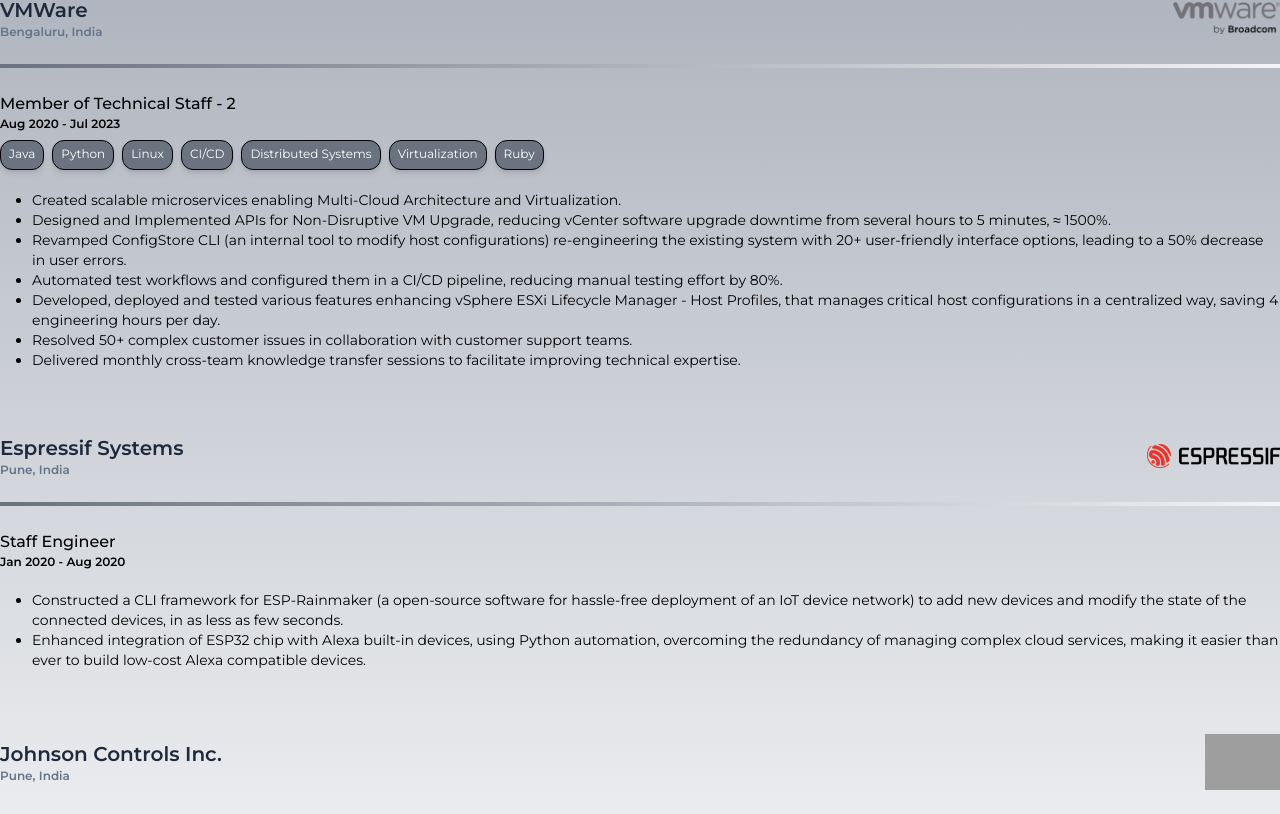
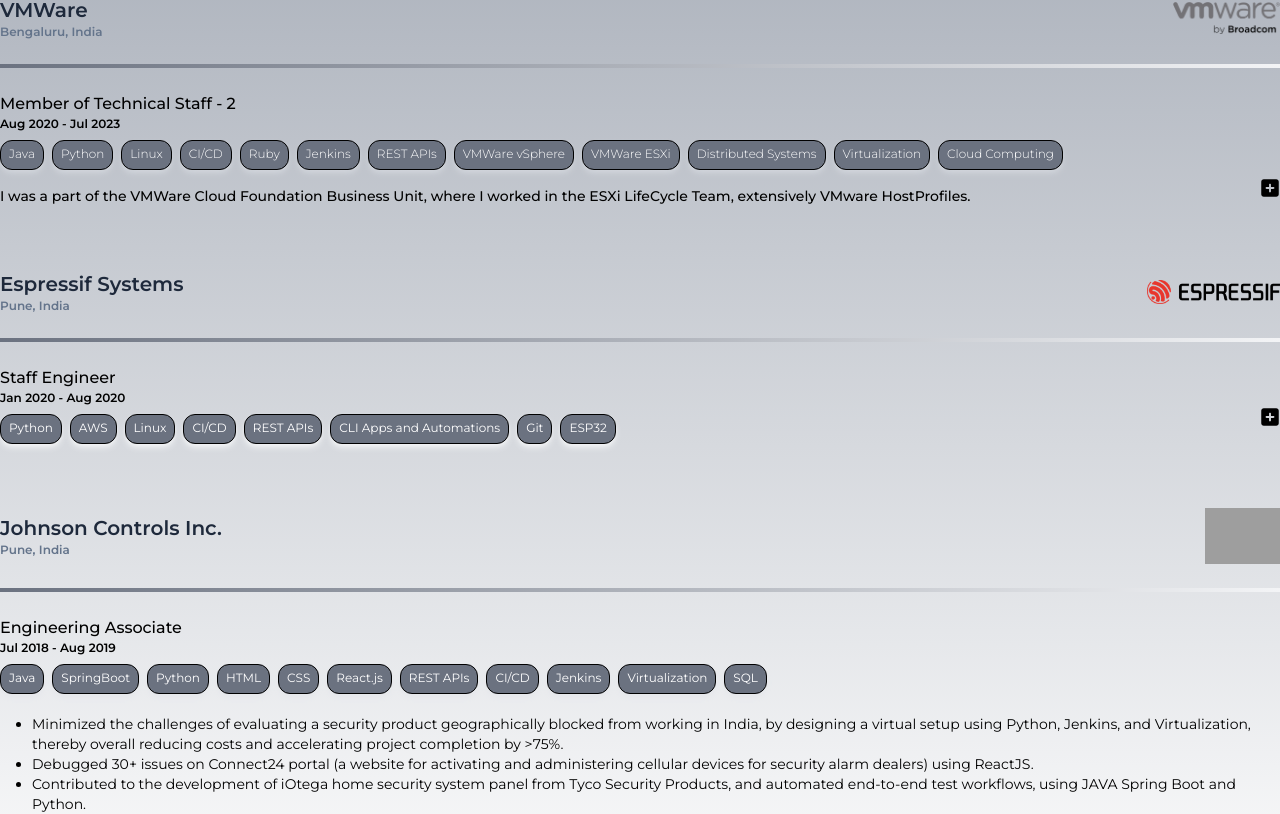
Before and after one commit to himeghasingh/himeghasingh.github.io, a React (Create React App) app: page /experience in a window 1280 px wide. Shown: the part 272-1086 px from the top of the page. Built offline with nearby package versions, Linux system fonts and the light colour scheme; grey boxes are pictures that could not be loaded.

Commit message:
updated collapsible button

```diff
--- a/src/components/Experience.jsx
+++ b/src/components/Experience.jsx
@@ -1,21 +1,85 @@
-import React from 'react';
+import React, { useState } from 'react';
 import vmwareLogo from '../assets/vmwareLogo.png';
 import espressifLogo from '../assets/espressifLogo.png';
+import plusSign from '../assets/plusSign.png';
 import jciLogo from '../assets/jciLogo.png';
 import vitLogo from '../assets/vitLogo.png';
 import 'animate.css/animate.min.css';
+import { CiSquarePlus, CiSquareMinus } from "react-icons/ci";
+import { FaSquarePlus, FaSquareMinus } from "react-icons/fa6";
+
+
+
 
 
 const vitLogoUrl = 'https://example.com/vit-logo.png';
+const vmwareSkills = [
+  'Java',
+  'Python',
+  'Linux',
+  'CI/CD',
+  'Ruby',
+  'Jenkins',
+  'REST APIs',
+  'VMWare vSphere',
+  'VMWare ESXi',
+  'Distributed Systems',
+  'Virtualization',
+  'Cloud Computing',
+  // Add more skills as needed
+];
+const espressifSkills = [
+  'Python',
+  'AWS',
+  'Linux',
+  'CI/CD',
+  'REST APIs',
+  'CLI Apps and Automations',
+  'Git',
+  'ESP32',
+  // Add more skills as needed
+];
+const jciSkills = [
+  'Java',
+  'SpringBoot',
+  'Python',
+  'HTML',
+  'CSS',
+  'React.js',
+  'REST APIs',
+  'CI/CD',
+  'Jenkins',
+  'Virtualization',
+  'SQL',
+  // Add more skills as needed
+];
+const jciInternSkills = [
+  'Node.js',
+  'MongoDB',
+  'Cloud Storage',
+  'HVAC',
+  // Add more skills as needed
+];
+
+
 const Experience = () => {
+  const [showRoles, setShowRoles] = useState(false);
+  const toggleRoles = () => {
+    setShowRoles(!showRoles);
+  };
+  const [isTextVisible, setIsTextVisible] = useState(false);
+
+  const toggleTextVisibility = () => {
+    // Toggle the state
+    setIsTextVisible(!isTextVisible);
+  };
   return (
-      <div className = "w-full bg-gradient-to-b from-gray-400  to-white transition-opacity">
+    <div className="w-full bg-gradient-to-b from-gray-400  to-white transition-opacity">
       <div className=" mx-auto max-w-screen-xl min-h-screen flex flex-col items-center justify-center mb-20 ">
-      {/* <div className="text-md sm:text-3xl font-bold text-white mb-8 mt-40 hover:scale-200"> */}
-      <div className="text-md sm:text-3xl font-bold text-white mb-8 mt-40">
+        <div className="text-md sm:text-3xl font-bold text-white mb-8 mt-40 style={{ textShadow: '20px 20px 4px rgba(0, 0, 0, 1.0)' }}">
           EXPERIENCE
         </div>
-      <ul className=' flex flex-col items-center justify-center'>
+        <ul className='flex flex-col  justify-center'>
           <li className="mt-10">
             <div className="flex items-center justify-between">
               <div className="text-md sm:text-xl font-semibold text-slate-800 mr-2 ">
@@ -25,31 +89,37 @@
               <div className='flex items-center justify-end'>
                 <img src={vmwareLogo} alt="VMware Logo" className="h-8 w-26 items-right" style={{ marginLeft: '20' }} /> </div>
             </div>
-          <div className="w-500 h-1 bg-gradient-to-r from-gray-500 to-gray-100 mt-6 mb-6 custom-animation"></div>
+            <div className="w-full h-1 bg-gradient-to-r from-gray-500 to-gray-100 mt-6 mb-6 custom-animation"></div>
+
+
                 <p className='mt-5 font-medium'>Member of Technical Staff - 2</p>
                 <p className="text-xs font-semibold">Aug 2020 - Jul 2023</p>
-          <div className='flex flex-row mt-2'>
-          <div className="border border-black px-2 rounded-xl bg-gray-500 pb-1 shadow-md mr-2">
-            <span className="text-white text-xs ">Java</span>
+
+                <div className="flex flex-row mt-2 font-secondary font-light">
+                  {vmwareSkills.map((skill, index) => (
+                    <div key={index} className="border border-black px-2 rounded-xl bg-gray-500 pb-1 shadow-md shadow-gray-300 mr-2  hover:shadow-xl hover:shadow-gray-200 cursor-pointer transform hover:translate-y-[-1px] transition duration-100 ease-in-out">
+                      <span className="text-white text-xs ">{skill}</span>
                     </div>
-          <div className="border border-black px-2 rounded-xl bg-gray-500 pb-1 shadow-md mr-2">
-            <span className="text-white text-xs ">Python</span>
+                  ))}
                 </div>
-          <div className="border border-black px-2 rounded-xl bg-gray-500 pb-1 shadow-md mr-2">
-            <span className="text-white text-xs ">Linux</span>
+                <div className='flex items-center justify-between'>
+              <div>
+                <div className='mt-4 text-sm font-secondary text-black font-medium'> I was a part of the VMWare Cloud Foundation Business Unit, where I worked in the ESXi LifeCycle Team, extensively VMware HostProfiles.</div>
               </div>
-          <div className="border border-black px-2 rounded-xl  bg-gray-500 pb-1 shadow-md mr-2">
-            <span className="text-white text-xs ">CI/CD</span>
-          </div>
-          <div className="border border-black px-2 rounded-xl bg-gray-500 pb-1 shadow-md mr-2">
-            <span className="text-white text-xs ">Distributed Systems</span>
-          </div><div className="border border-black px-2 rounded-xl  bg-gray-500 pb-1 shadow-md mr-2">
-            <span className="text-white text-xs ">Virtualization</span>
-          </div>
-          <div className="border border-black px-2 rounded-xl  bg-gray-500 pb-1 shadow-md mr-2">
-            <span className="text-white text-xs ">Ruby</span>
+              <div >
+                {/* Toggle visibility and change the icon based on state */}
+                {isTextVisible ? (
+                  <FaSquareMinus onClick={toggleTextVisibility} size={20} />
+                ) : (
+                  <FaSquarePlus onClick={toggleTextVisibility} size={20} />
+                )}
               </div>
             </div>
+
+
+            {/* Render text conditionally based on state */}
+            {isTextVisible && (
+              <div className={`transition-height overflow-hidden ${isTextVisible ? 'h-auto' : 'h-0'}`}>
                 <ul className="ml-8 font-secondary list-disc text-sm mt-5">
                   <li>Created scalable microservices enabling Multi-Cloud Architecture and Virtualization.</li>
                   <li>Designed and Implemented APIs for Non-Disruptive VM Upgrade, reducing vCenter software upgrade downtime from several hours to 5 minutes, ≈ 1500%.</li>
@@ -58,7 +128,8 @@
                   <li>Developed, deployed and tested various features enhancing vSphere ESXi Lifecycle Manager - Host Profiles, that manages critical host configurations in a centralized way, saving 4 engineering hours per day.</li>
                   <li>Resolved 50+ complex customer issues in collaboration with customer support teams.</li>
                   <li>Delivered monthly cross-team knowledge transfer sessions to facilitate improving technical expertise.</li>
-        </ul>
+                </ul> </div>
+            )}
           </li>
           <li className="mt-16">
             <div className="flex items-center justify-between">
@@ -66,16 +137,41 @@
                 <a href="https://www.espressif.com/" target="_blank" rel="noopener noreferrer" className="hover:text-white ">Espressif Systems</a>
                 <p className="text-xs text-slate-500">Pune, India</p>
               </div>
-            <img src={espressifLogo} alt="Espressif Logo" className="h-6 w-19 items-right" style={{ marginLeft: '20' }}  />
+              <img src={espressifLogo} alt="Espressif Logo" className="h-6 w-19 items-right" style={{ marginLeft: '20' }} />
             </div>
             <div className="w-500 h-1 bg-gradient-to-r from-gray-500 to-gray-100 mt-6 mb-6 custom-animation"></div>
             <p className='mt-5 font-medium'>Staff Engineer</p>
+            <div className='flex items-center justify-between'>
+            <div>
             <p className="text-xs font-semibold">Jan 2020 - Aug 2020</p>
+            <div className="flex flex-row mt-2 ">
+              {espressifSkills.map((skill, index) => (
+                <div key={index} className="border border-black px-2 rounded-xl bg-gray-500 pb-1 shadow-md shadow-gray-100 mr-2  hover:shadow-xl hover:shadow-white cursor-pointer transform hover:translate-y-[-1px] transition duration-100 ease-in-out">
+                  <span className="text-white text-xs ">{skill}</span>
+                </div>
+              ))}
+            </div>
+            </div>
+            <div >
+                {/* Toggle visibility and change the icon based on state */}
+                {isTextVisible ? (
+                  <FaSquareMinus onClick={toggleTextVisibility} size={20} />
+                ) : (
+                  <FaSquarePlus onClick={toggleTextVisibility} size={20} />
+                )}
+              </div>
+            </div>
+
+            {/* Render text conditionally based on state */}
+            {isTextVisible && (
+              <div className={`transition-height overflow-hidden ${isTextVisible ? 'h-auto' : 'h-0'}`}>
                 <ul className="ml-8 font-secondary list-disc text-sm mt-5">
               <li>Constructed a CLI framework for ESP-Rainmaker (a open-source software for hassle-free deployment of an IoT device network) to add new devices and modify the state of the connected devices, in as less as few seconds.</li>
               <li>Enhanced integration of ESP32 chip with Alexa built-in devices, using Python automation, overcoming the redundancy of managing complex cloud services, making it easier than ever to build low-cost Alexa compatible devices.</li>
-        </ul>
+            </ul> </div>
+            )}
           </li>
+
           <li className="mt-16">
             <div className="flex items-center justify-between">
               <div className="text-md sm:text-xl font-semibold text-slate-800 mr-2">
@@ -88,6 +184,13 @@
             <ul>
               <li><p className='mt-5 font-medium'>Engineering Associate</p>
                 <p className="text-xs font-semibold">Jul 2018 - Aug 2019</p>
+                <div className="flex flex-row mt-2 ">
+                  {jciSkills.map((skill, index) => (
+                    <div key={index} className="border border-black px-2 rounded-xl bg-gray-500 pb-1 shadow-md shadow-gray-200 mr-2  hover:shadow-xl hover:shadow-gray-300 cursor-pointer transform hover:translate-y-[-1px] transition duration-100 ease-in-out">
+                      <span className="text-white text-xs ">{skill}</span>
+                    </div>
+                  ))}
+                </div>
                 <ul className="ml-8 font-secondary list-disc text-sm mt-5">
                   <li>Minimized the challenges of evaluating a security product geographically blocked from working in India, by designing a virtual setup using Python, Jenkins, and Virtualization, thereby overall reducing costs and accelerating project completion by {`>75%`}.</li>
                   <li>Debugged 30+ issues on Connect24 portal (a website for activating and administering cellular devices for security alarm dealers) using ReactJS.</li>
@@ -96,6 +199,13 @@
               </li>
               <li><p className='mt-5 font-medium'>Intern</p>
                 <p className="text-xs font-semibold">Jan 2018 - Jun 2018</p>
+                <div className="flex flex-row mt-2 ">
+                  {jciInternSkills.map((skill, index) => (
+                    <div key={index} className="border border-black px-2 rounded-xl bg-gray-500 pb-1 shadow-md shadow-gray-200 mr-2  hover:shadow-xl hover:shadow-gray-300 cursor-pointer transform hover:translate-y-[-1px] transition duration-100 ease-in-out">
+                      <span className="text-white text-xs ">{skill}</span>
+                    </div>
+                  ))}
+                </div>
                 <ul className="ml-8 font-secondary list-disc text-sm mt-5">
                   <li>Eliminated 40% use of physical storage disks by building a Cloud Storage Disk using MongoDB and Node.JS for a small-scale Building Management System.</li>
                 </ul>
```
Also changed, not shown: src/assets/plusSign.png (added). Lines whose indentation alone changed are shown as unchanged.
